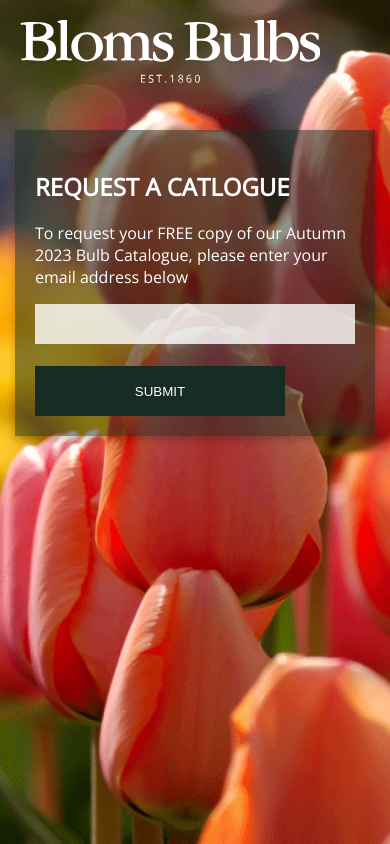
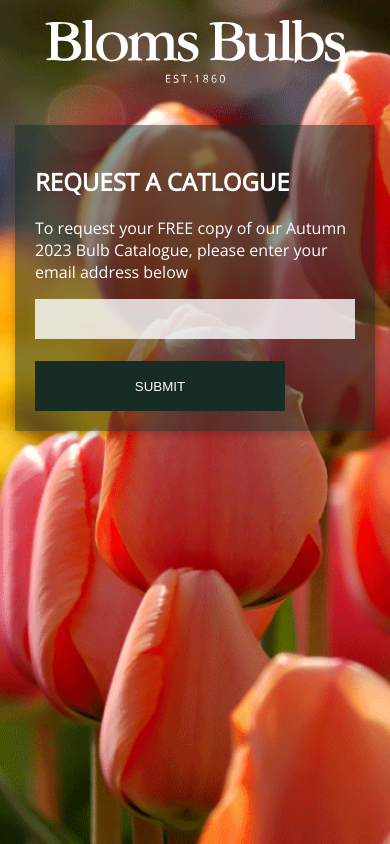
Before and after one commit to capblom/cat_req, a React (Create React App) app: page / in a window 390 px wide. Built offline with nearby package versions, Linux system fonts and the light colour scheme.

Commit message:
working center on mobiles

```diff
--- a/src/App.css
+++ b/src/App.css
@@ -7,6 +7,11 @@
 /* Mobile phones only (usually devices with less than 768px in width) */
 @media only screen and (max-width: 767px) {
   .App {
+    justify-content: center;
+  }
+
+  .logo-container {
+    display: flex;
     justify-content: center;
   }
 }
```
